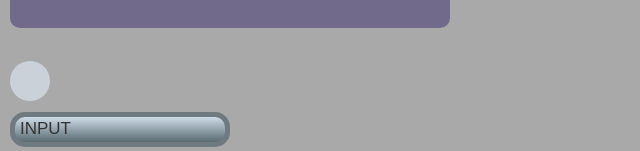
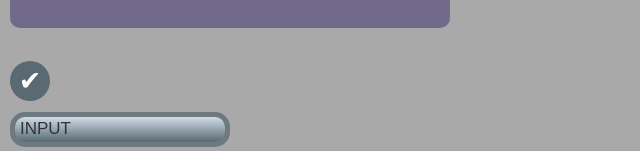
Before and after one commit to Karter13/homework-it-incubator, a React (Create React App) app: page / in a window 1280 px wide. Shown: the part 566-717 px from the top of the page, without its empty margins (0-640 px from the left). Built offline with nearby package versions, Linux system fonts and the light colour scheme.

Commit message:
added change status in Checkbox

```diff
--- a/src/components/UniversalComponents/UniversalComponents.tsx
+++ b/src/components/UniversalComponents/UniversalComponents.tsx
@@ -1,12 +1,17 @@
-import React from 'react';
+import React, {useState} from 'react';
 import {Checkbox} from '../common/Checkbox/Checkbox';
 import {Input} from '../common/Input/Input';
 import {Button} from '../common/Button/Button';
 
 export const UniversalComponents = () => {
+    let [checkboxValue, setCheckboxValue] = useState<boolean>(true);
+    const changeValue = (value: boolean) => {
+        setCheckboxValue(value);
+    };
+
     return (
         <div>
-            <Checkbox/>
+            <Checkbox checkboxValue={checkboxValue} changeValue={changeValue}/>
             <Input onChange={(value) => {console.log(value)}} value={'INPUT'}/>
             <Button value={'BUTTON'} click={() => console.log(('click'))}/>
         </div>
--- a/src/components/common/Button/Button.tsx
+++ b/src/components/common/Button/Button.tsx
@@ -1,12 +1,12 @@
 import React from 'react';
 import style from './Button.module.css'
 
-export type ButtonProrsType = {
+export type ButtonPropsType = {
     click: () => void
     value: string
 }
 
-export const Button: React.FC<ButtonProrsType> = (props) => {
+export const Button: React.FC<ButtonPropsType> = (props) => {
     return (
         <>
             <button className={style.button} onClick={props.click}>{props.value}</button>
--- a/src/components/common/Checkbox/Checkbox.tsx
+++ b/src/components/common/Checkbox/Checkbox.tsx
@@ -1,11 +1,24 @@
-import React from 'react';
+import React, {ChangeEvent} from 'react';
 import style from './Checkbox.module.css'
 
+export type CheckboxPropsType = {
+    checkboxValue: boolean
+    changeValue: (value: boolean) => void
+}
 
-export const Checkbox = () => {
+export const Checkbox: React.FC<CheckboxPropsType> = (props) => {
+
+    const changeStatus = (e: ChangeEvent<HTMLInputElement>) => {
+        props.changeValue(e.currentTarget.checked)
+    };
+
     return (
         <div>
-            <input type="checkbox" className={`${style.optionInput} ${style.radio}`}/>
+            <input type="checkbox"
+                   className={`${style.optionInput} ${style.radio}`}
+                   checked={props.checkboxValue}
+                   onChange={changeStatus}
+            />
         </div>
     )
 };
```
